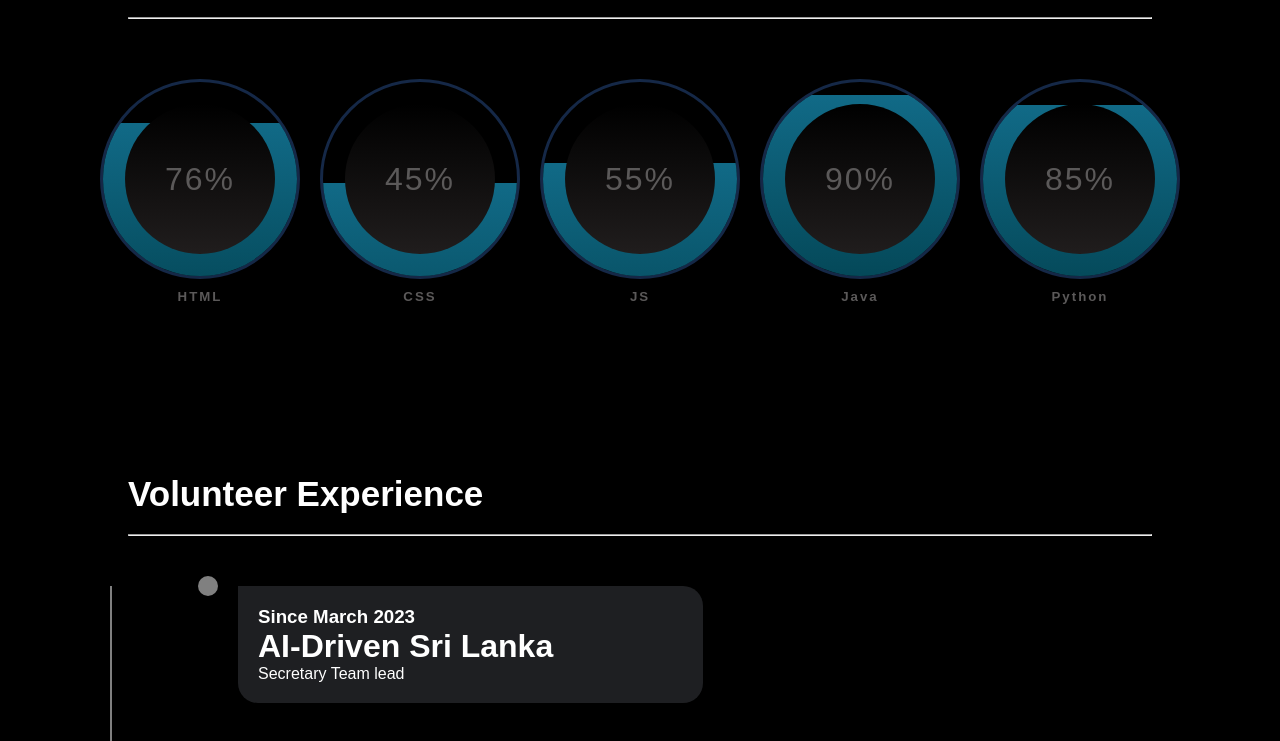
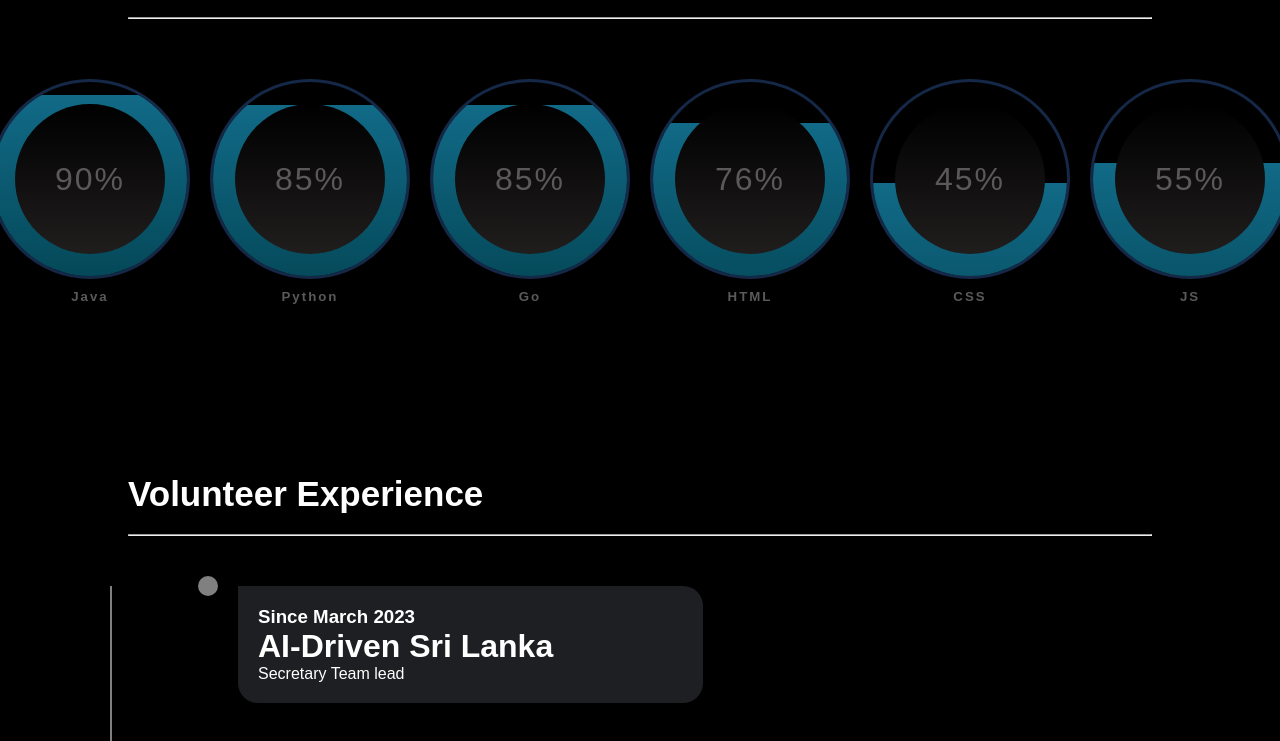
Before and after one commit to Gimhani-Fernando/My-Portfolio-Website, a plain HTML site: page index.html in a window 1280 px wide. Shown: the part 1145-1886 px from the top of the page. Drawn offline with Linux system fonts and the light colour scheme.

Commit message:
Update index.html

```diff
--- a/index.html
+++ b/index.html
@@ -13,7 +13,7 @@
     <div class="container">
         <nav>
             <ul>
-                <li><a href="#about">About!</a></li>
+                <li><a href="#about">About</a></li>
                 <li><a href="#skill">Skills</a></li>
                 <li><a href="#experience">Volunteer Experience</a></li>
                 <li><a href="#projects">Projects</a></li>
@@ -97,6 +97,33 @@
             <div class="skill-card">
                 <div class="skill-circle">
                     <div class="skill-content">
+                        <h5 class="skillText" data-count="90">0</h5>
+                    </div>
+                    <div class="progress"></div>
+                </div>
+                <h5>Java</h5>
+            </div>
+            <div class="skill-card">
+                <div class="skill-circle">
+                    <div class="skill-content">
+                        <h5 class="skillText" data-count="85">0</h5>
+                    </div>
+                    <div class="progress"></div>
+                </div>
+                <h5>Python</h5>
+            </div>
+            <div class="skill-card">
+                <div class="skill-circle">
+                    <div class="skill-content">
+                        <h5 class="skillText" data-count="85">0</h5>
+                    </div>
+                    <div class="progress"></div>
+                </div>
+                <h5>Go</h5>
+            </div>
+            <div class="skill-card">
+                <div class="skill-circle">
+                    <div class="skill-content">
                         <h5 class="skillText" data-count="76">0</h5>
                     </div>
                     <div class="progress"></div>
@@ -120,24 +147,6 @@
                     <div class="progress"></div>
                 </div>
                 <h5>JS</h5>
-            </div>
-            <div class="skill-card">
-                <div class="skill-circle">
-                    <div class="skill-content">
-                        <h5 class="skillText" data-count="90">0</h5>
-                    </div>
-                    <div class="progress"></div>
-                </div>
-                <h5>Java</h5>
-            </div>
-            <div class="skill-card">
-                <div class="skill-circle">
-                    <div class="skill-content">
-                        <h5 class="skillText" data-count="85">0</h5>
-                    </div>
-                    <div class="progress"></div>
-                </div>
-                <h5>Python</h5>
             </div>
         </div>
 
```
